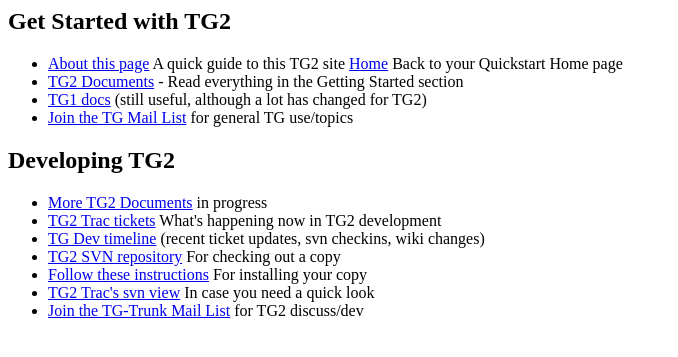
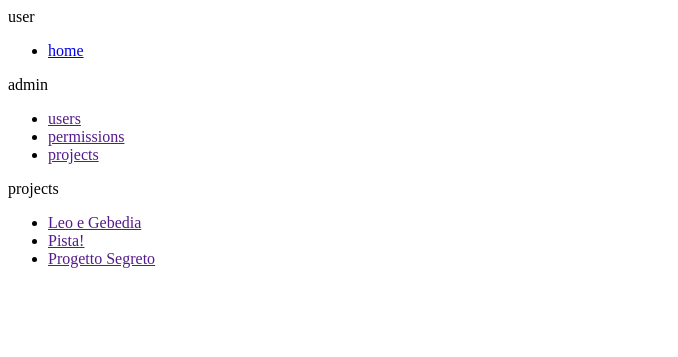
Before and after one commit to lento/spam, a Python web app: template spam/templates/sidebars.html in a window 1280 px wide. Shown: the top 357 px of the page, without its empty margins (0-678 px from the left). Run offline with Jinja, Linux system fonts and the light colour scheme; the template is opened without the code that fills it, so the values that code supplies are empty.

Commit message:
added sidebar (just placeholders at the moment), added user controller

```diff
--- a/spam/templates/header.html
+++ b/spam/templates/header.html
@@ -3,7 +3,7 @@
       py:strip="">
 <py:def function="header">
     <div id="header">
-        <a class="logo" href=""></a>
+        <a class="logo" href="/"></a>
 
         <py:choose test="request.identity is None">
             <py:when test="True">
--- a/spam/templates/sidebars.html
+++ b/spam/templates/sidebars.html
@@ -2,10 +2,11 @@
       xmlns:xi="http://www.w3.org/2001/XInclude"
       py:strip="">
 
-<py:def function="sidebar_top">
-  <div id="sb_top" class="sidebar">
-      <h2>Get Started with TG2</h2>
+<py:def function="sidebar_user">
+  <div id="sb_user" class="sidebar">
+      <div class="title">user</div>
       <ul class="links">
+        <!--
         <li py:choose="">
         <span py:when="defined('page') and page=='index'">
             <a href="${tg.url('/about')}">About this page</a>
@@ -13,24 +14,48 @@
         </span>
         <span py:otherwise=""><a href="${tg.url('/')}">Home</a> Back to your Quickstart Home page </span>
         </li>
-        <li><a href="http://www.turbogears.org/2.0/docs/">TG2 Documents</a> - Read everything in the Getting Started section</li>
-        <li><a href="http://docs.turbogears.org/1.0">TG1 docs</a> (still useful, although a lot has changed for TG2) </li>
-        <li><a href="http://groups.google.com/group/turbogears"> Join the TG Mail List</a> for general TG use/topics  </li>
+        -->
+        <li><a href="${tg.url('/user/home')}">home</a></li>
       </ul>
   </div>
 </py:def>
 
-<py:def function="sidebar_bottom">
-  <div id="sb_bottom" class="sidebar">
-      <h2>Developing TG2</h2>
+<py:def function="sidebar_admin">
+  <div id="sb_admin" class="sidebar">
+      <div class="title">admin</div>
       <ul class="links">
-        <li><a href="http://docs.turbogears.org/2.0/RoughDocs/">More TG2 Documents</a> in progress</li>
-        <li><a href="http://trac.turbogears.org/query?status=new&amp;status=assigned&amp;status=reopened&amp;group=type&amp;milestone=2.0&amp;order=priority">TG2 Trac tickets</a> What's happening now in TG2 development</li>
-        <li><a href="http://trac.turbogears.org/timeline">TG Dev timeline</a> (recent ticket updates, svn checkins, wiki changes)</li>
-        <li><a href="http://svn.turbogears.org/trunk">TG2 SVN repository</a> For checking out a copy</li>
-        <li><a href="http://turbogears.org/2.0/docs/main/Contributing.html#installing-the-development-version-of-turbogears-2-from-source">Follow these instructions</a> For installing your copy</li>
-        <li><a href="http://trac.turbogears.org/browser/trunk">TG2 Trac's svn view</a> In case you need a quick look</li>
-        <li><a href="http://groups.google.com/group/turbogears-trunk"> Join the TG-Trunk Mail List</a> for TG2 discuss/dev </li>
+        <!--
+        <li py:choose="">
+        <span py:when="defined('page') and page=='index'">
+            <a href="${tg.url('/about')}">About this page</a>
+            A quick guide to this TG2 site
+        </span>
+        <span py:otherwise=""><a href="${tg.url('/')}">Home</a> Back to your Quickstart Home page </span>
+        </li>
+        -->
+        <li><a href="">users</a></li>
+        <li><a href="">permissions</a></li>
+        <li><a href="">projects</a></li>
+      </ul>
+  </div>
+</py:def>
+
+<py:def function="sidebar_projects">
+  <div id="sb_projects" class="sidebar">
+      <div class="title">projects</div>
+      <ul class="links">
+        <!--
+        <li py:choose="">
+        <span py:when="defined('page') and page=='index'">
+            <a href="${tg.url('/about')}">About this page</a>
+            A quick guide to this TG2 site
+        </span>
+        <span py:otherwise=""><a href="${tg.url('/')}">Home</a> Back to your Quickstart Home page </span>
+        </li>
+        -->
+        <li><a href="">Leo e Gebedia</a></li>
+        <li><a href="">Pista!</a></li>
+        <li><a href="">Progetto Segreto</a></li>
       </ul>
   </div>
 </py:def>
```
Also changed, not shown: development.ini (+8 -8 lines), spam/controllers/root.py (+7 -28 lines), spam/controllers/secure.py (deleted, +0 -31 lines), spam/controllers/user.py (added, +25 -0 lines), spam/public/themes/greentango/css/style.css (+44 -1 lines), spam/templates/master.html (+7 -0 lines), spam/templates/user/home.html (added, +17 -0 lines), spam/i18n/en/LC_MESSAGES/spam.po (added), spam/i18n/ru/LC_MESSAGES/spam.po (deleted), spam/templates/user/__init__.py (added), 2 other files.
